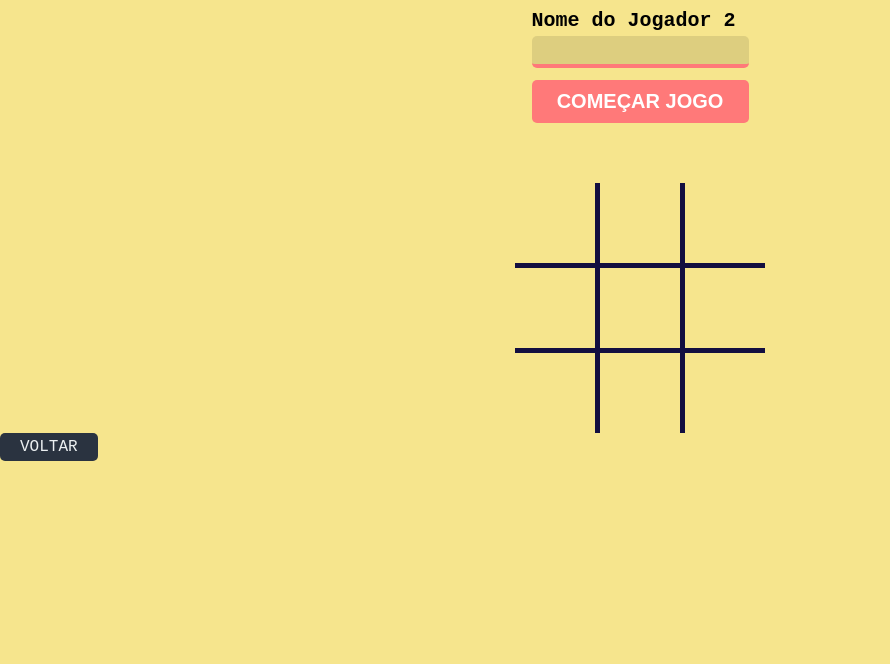
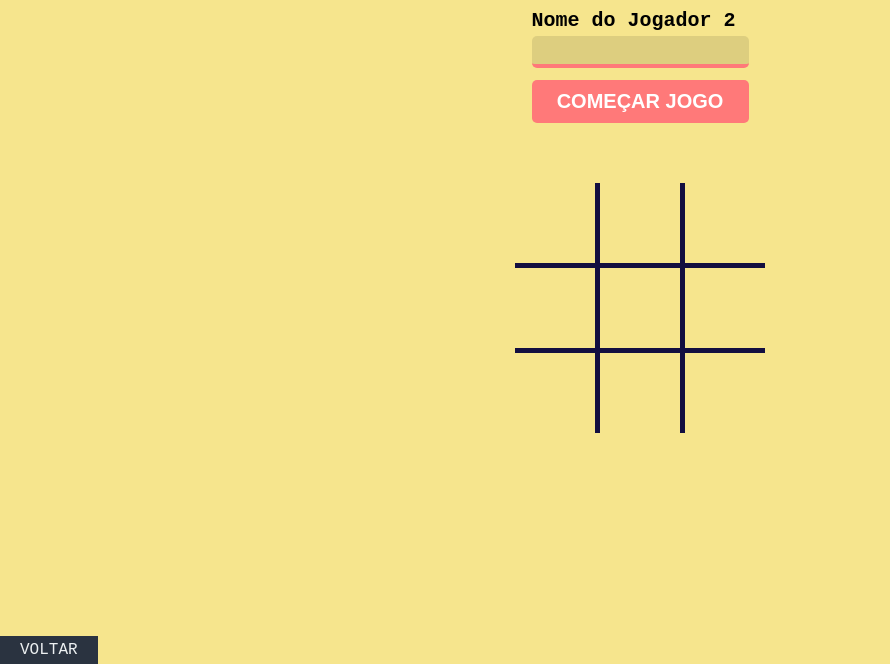
Before and after one commit to davislamenha/exercicios-js2-onebitcode, a plain HTML site: page exercicio-3/exercicio-3.html in a window 1280 px wide. Shown: the part 136-800 px from the top of the page, without its empty margins (0-890 px from the left). Drawn offline with Linux system fonts and the light colour scheme.

Commit message:
posicionando o botao voltar

```diff
--- a/exercicio-3/exercicio-3.css
+++ b/exercicio-3/exercicio-3.css
@@ -166,6 +166,8 @@ body {
 /* == BOTAO VOLTAR == */
 
 .btn-voltar {
+  position: fixed;
+  bottom: 0;
   display: inline-block;
   background-color: #2a3340;
   color: #ecf0f1;
@@ -173,7 +175,6 @@ body {
   padding: 5px 20px;
   text-decoration: none;
   transition: 0.3s all;
-  border-radius: 5px;
 }
 
 .btn-voltar:hover {
```
